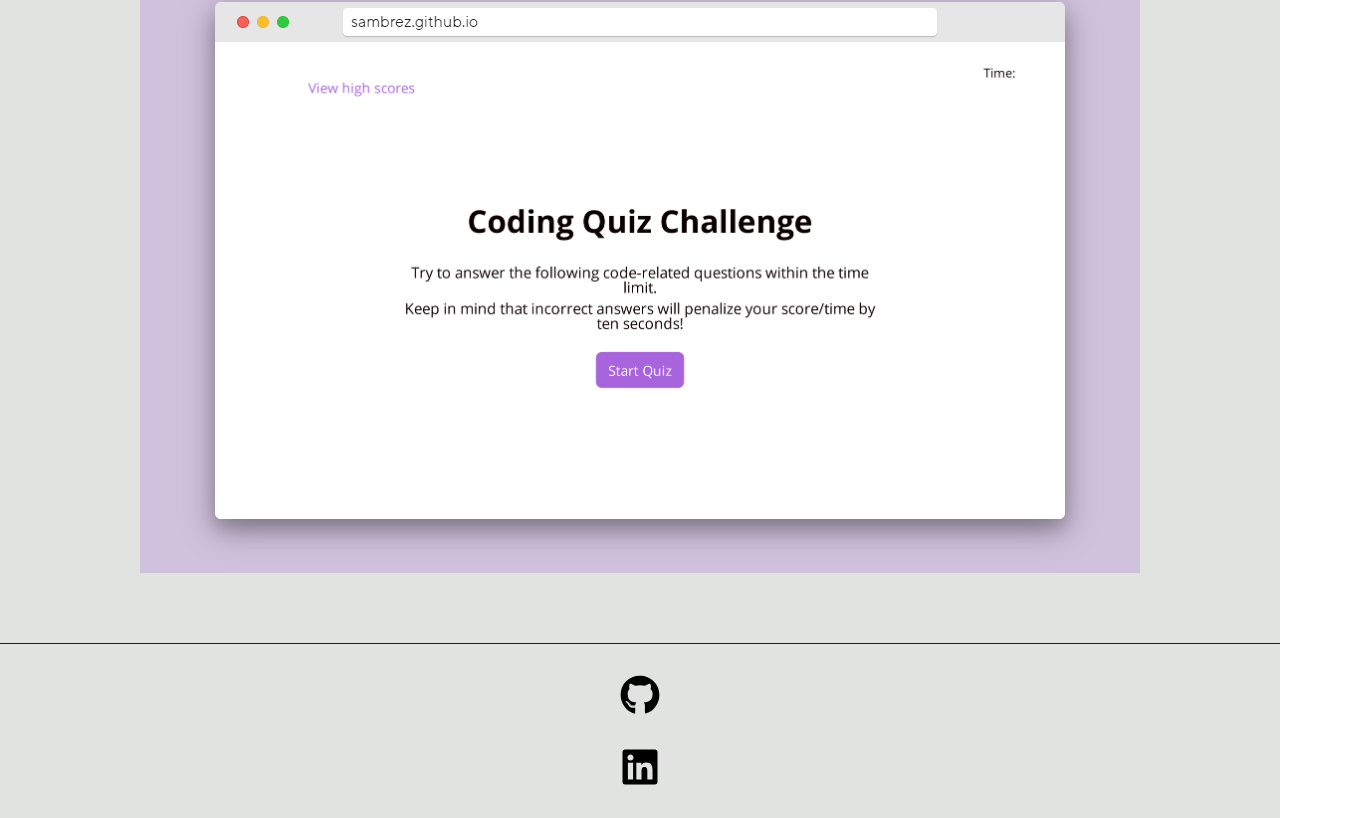
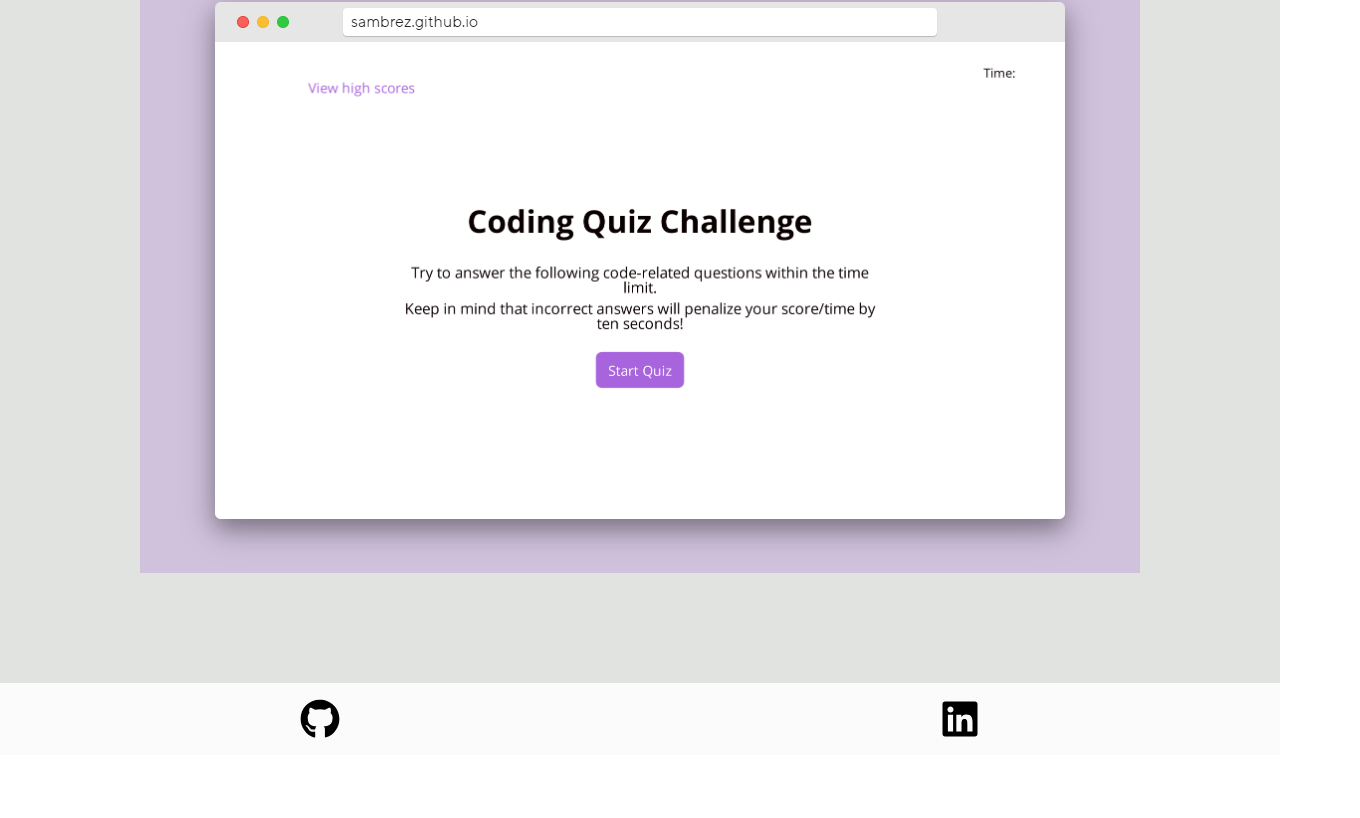
Before and after one commit to sambrez/react-portfolio, a React (Vite) app in the folder react-portfolio/: page /Portfolio in a window 1280 px wide. Shown: the part 3443-4261 px from the top of the page, 1360 px wide, since content can reach past the window. After the commit the page ends 4198 px from the top, so only its background shows below. Built offline with nearby package versions, Linux system fonts and the light colour scheme.

Commit message:
bug fixes to footer

```diff
--- a/react-portfolio/src/components/Footer.jsx
+++ b/react-portfolio/src/components/Footer.jsx
@@ -1,6 +1,6 @@
 function Footer() {
   return (
-    <footer className="container" id="footer">
+    <footer id="footer">
       <div id="bottom" className='row'>
         <p className='col' id="footer-one">
           <a href='https://github.com/sambrez'>
@@ -8,7 +8,7 @@ function Footer() {
           </a>
         </p>
         <p className='col' id="footer-two">
-          <a href='https://www.linkedin.com'>
+          <a href='https://www.linkedin.com/in/samuelBreslin/'>
           <img id="linkedin" src="../../img/linkedin.svg" />
           </a>
         </p>
--- a/react-portfolio/src/index.css
+++ b/react-portfolio/src/index.css
@@ -2,11 +2,9 @@
   font-family: Inter, system-ui, Avenir, Helvetica, Arial, sans-serif;
   line-height: 1.5;
   font-weight: 400;
-
   color-scheme: light dark;
   color: rgba(255, 255, 255, 0.87);
   background-color: #242424;
-
   font-synthesis: none;
   text-rendering: optimizeLegibility;
   -webkit-font-smoothing: antialiased;
@@ -35,8 +33,7 @@ body {
   font-optical-sizing: auto;
   font-weight: 300;
   font-style: normal;
-  font-variation-settings:
-    "wdth" 100;
+  font-variation-settings: "wdth" 100;
 }
 
 h1 {
@@ -82,43 +79,65 @@ button:focus-visible {
 }
 
 #title-one {
- margin-left: 7px;
- font-size: 50px;
+  margin-left: 7px;
+  font-size: 50px;
 }
 
 #footer {
-  position: absolute;
-  bottom: 0;
   width: 100%;
-  height: 2.5rem;
-  margin-bottom: 50px;
-  font-size: 24px;
+  display: flex;
+  justify-content: center;
+  align-items: center;
 }
 
 #bottom {
-  border-top: solid 0.05em rgb(31, 30, 29);
-  margin-top: 50px;
-  margin-bottom: 50px;
-  padding: 15px;
+  display: flex;
+  justify-content: space-around;
+  align-items: center;
+  width: 100%;
   min-width: 100vw;
-  background-color: #e1e3e1;
+  background-color: rgba(255, 255, 255, 0.87);
 }
 
-#footer-one {
- margin-top: 16px;
+#footer-one,
+#footer-two {
+  margin-top: 16px;
+  flex: 1; /* Distribute available space equally between footer-one and footer-two */
+  display: flex;
+  justify-content: center;
 }
 
-#footer-two {
-  margin-top: 16px;
- }
-
-
-#github {
-  width: 40px;
-  height: 40px;
-}
-
+#github,
 #linkedin {
   width: 40px;
   height: 40px;
+  align-self: center; /* Center the image vertically */
 }
+
+@media (max-width: 480px) {
+  #bottom {
+    flex-direction: row;
+  }
+}
+
+@media (max-width: 1648px) {
+  #bottom {
+    flex-wrap: nowrap; /* Prevent flex items from wrapping to the next line */
+  }
+
+  #footer-one {
+    flex: none;
+    max-width: 40%;
+  }
+
+  #footer-two {
+    flex: none;
+    max-width: 40%;
+  }
+
+  #github,
+  #linkedin {
+    max-width: 50%; /* Each image can take up to 50% of the container width */
+    flex: 1; /* Allow images to grow and shrink */
+  }
+}
```
